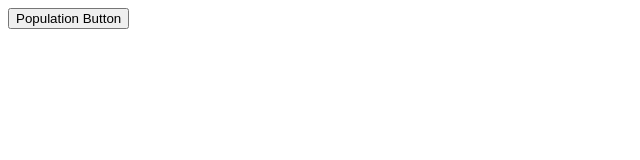
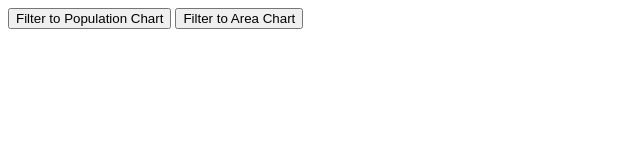
Before and after one commit to clanfy/week11wkndhwk, a website: page index.html in a window 1280 px wide. Shown: the whole page, without its empty margins (0-640 px from the left). Drawn offline with nearby package versions, Linux system fonts and the light colour scheme; no server answers.

Commit message:
buttons edited to filter, filter to area chart button created

```diff
--- a/index.html
+++ b/index.html
@@ -11,7 +11,9 @@
 </head>
 
 <body>
-<button id='pop-button'>Population Button </button>
+<button id='pop-button'>Filter to Population Chart </button>
+<button id='area-button'>Filter to Area Chart </button>
+
 <!--     <select id="countries">
 
     </select>
```
